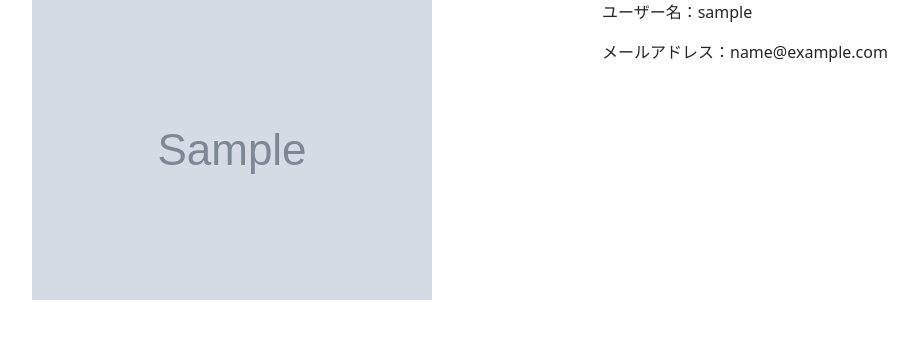
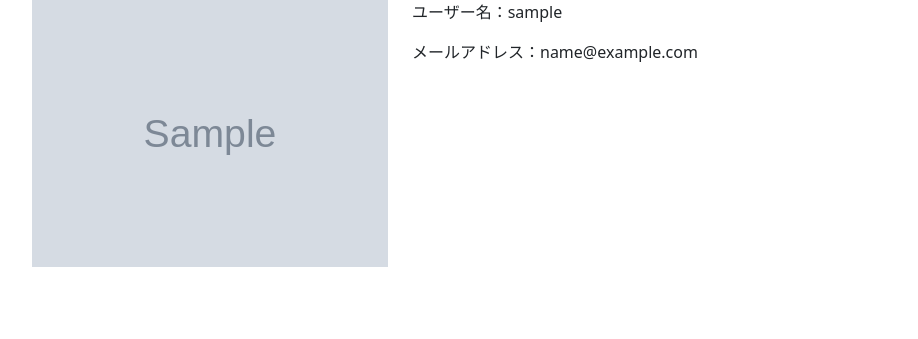
Before and after one commit to mizukami-0418/sns_application, a Flask app: page / in a window 1280 px wide. Shown: the part 56-395 px from the top of the page, without its empty margins (240-1158 px from the left). Run offline with Flask 3, Linux system fonts and the light colour scheme; a user stored in the database is signed in; tables that the repository leaves empty hold one stand-in row (values such as "Sample post"); grey boxes marked "Sample" are stand-in pictures; parts of the project's set-up code (start-up, migrations or seed data) failed here and were passed over.

Commit message:
home.htmlの修正

```diff
--- a/flaskr/templates/home.html
+++ b/flaskr/templates/home.html
@@ -8,15 +8,18 @@ home - {{ super() }}
   {% if current_user.is_authenticated %}
   <div class="col-lg-4 offset-lg-2">
     {% if current_user.picture_path %}
-      <img src="{{ url_for('static', filename=current_user.picture_path) }}">
+      <img src="{{ url_for('static', filename=current_user.picture_path) }}"
+      class="img-fluid" alt="User Picture">
     {% endif %}
   </div>
-  <div class="col-lg-4 offset-lg-2">
+  <div class="col-lg-4">
     <p>ユーザー名：{{ current_user.username }}</p>
     <p>メールアドレス：{{ current_user.email }}</p>
   </div>
   {% else %}
+  <div class="col-lg-8 offset-lg-2">
     <p>ログイン or ユーザー登録をお願いします</p>
+  </div>
   {% endif %}
 </div>
 {% endblock %}
```
